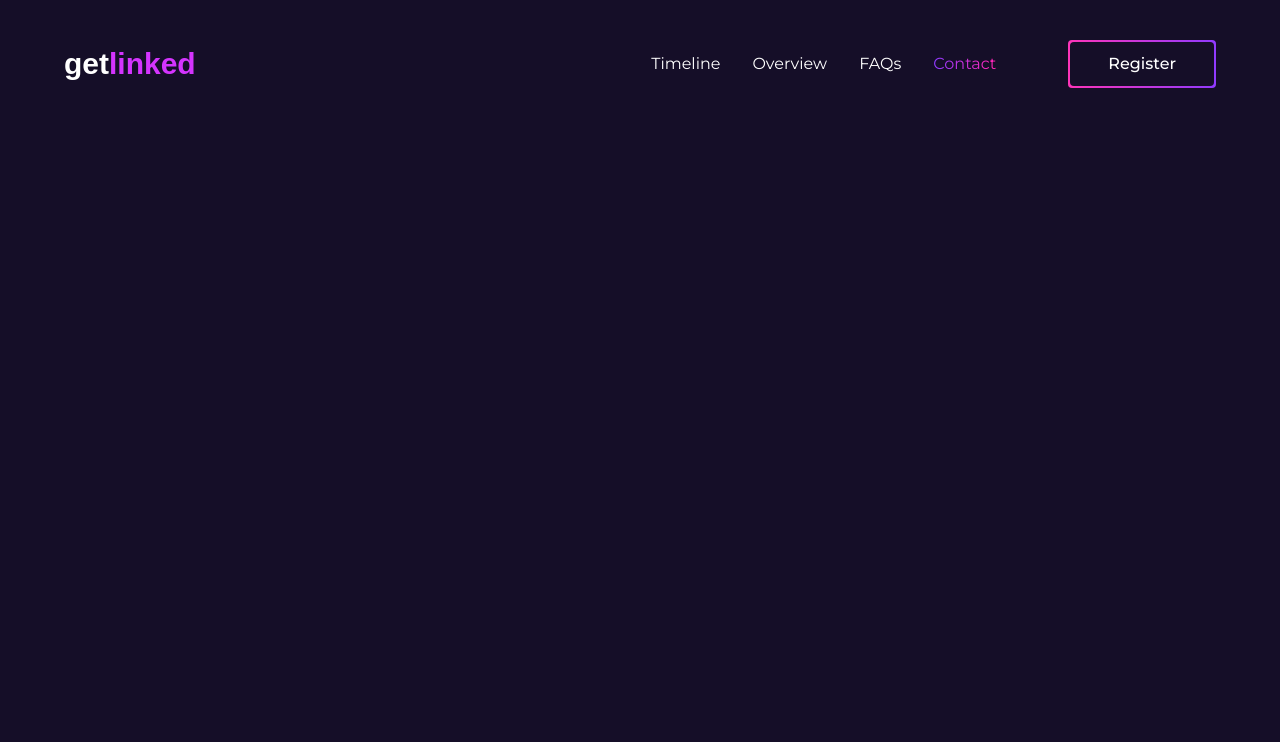
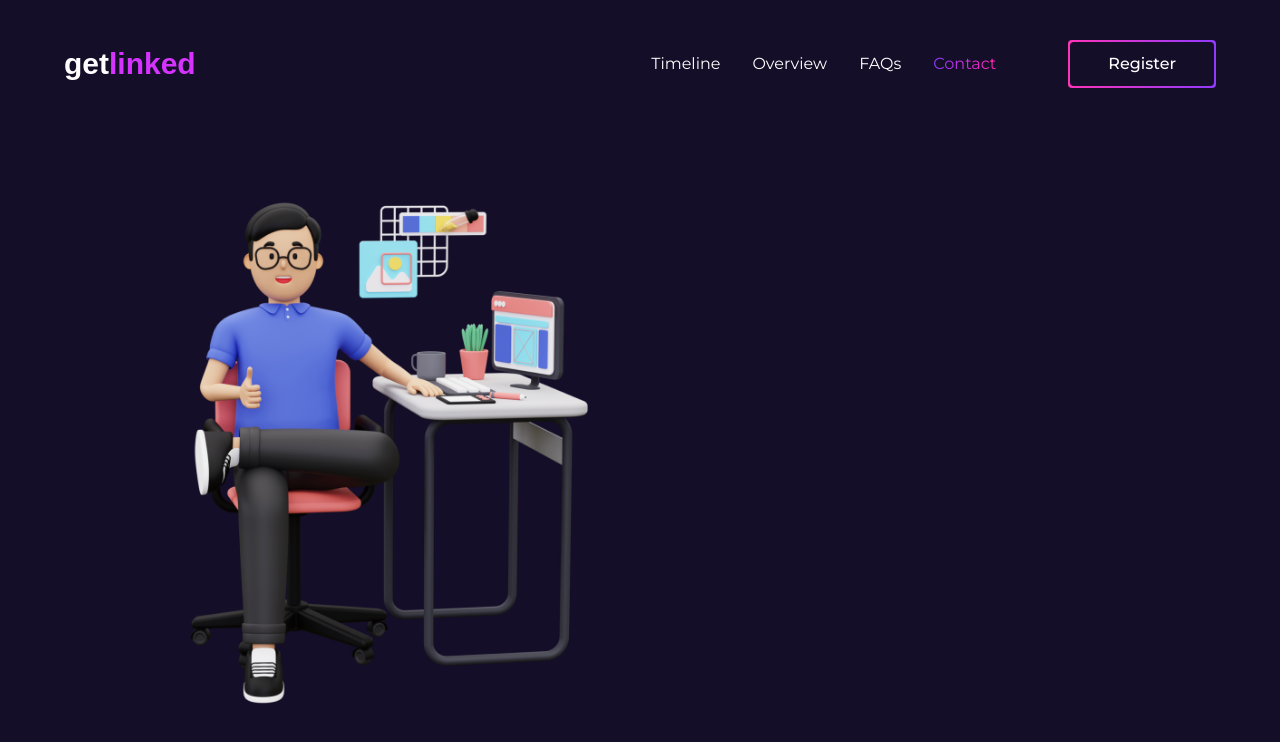
Before and after one commit to gift56/getlinked-ui-challengn, a Next.js app: page /register in a window 1280 px wide. Shown: the top 742 px of the page. Built offline with nearby package versions, Linux system fonts and the light colour scheme; a web font is replaced by a local one.

Commit message:
working on signup page

```diff
--- a/pages/register/index.tsx
+++ b/pages/register/index.tsx
@@ -67,7 +67,12 @@ const Registerpage = () => {
       </header>
       <section className="w-full tab:h-screen tab:overflow-hidden">
         <div className="container h-full">
-          <div className="w-full flex flex-col"></div>
+          <div className="w-full flex flex-col items-center justify-between tab:justify-start gap-6">
+            <div className="w-full">
+              <img src="/img/registerImg.png" alt="registration_avatar" className="tab:h-[650px] object-cover" />
+            </div>
+            <div className="w-full"></div>
+          </div>
         </div>
       </section>
     </>
```
